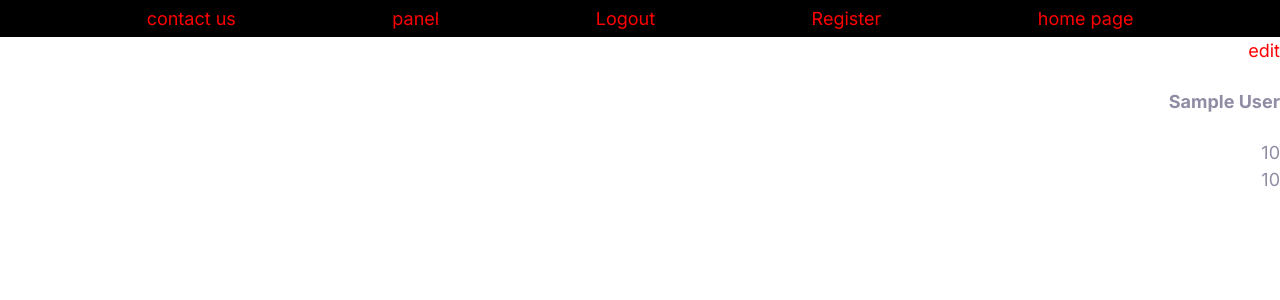
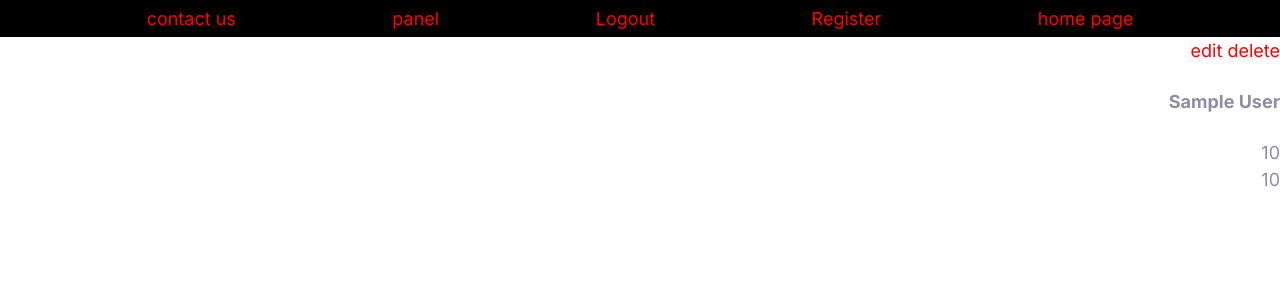
Before and after one commit to ali-asnaashari/Webelopers-Match-Backend, a Django app: page /accounts/all_products/ in a window 1280 px wide. Shown: the top 300 px of the page. Run offline with Django 3.2, Linux system fonts and the light colour scheme; a user stored in the database is signed in; tables that the repository leaves empty hold one stand-in row (values such as "Sample post").

Commit message:
delete product added

```diff
--- a/accounts/templates/accounts/all_products.html
+++ b/accounts/templates/accounts/all_products.html
@@ -10,7 +10,7 @@
         {% for product in products %}
 {#            class name#}
             <a href="{% url 'accounts:edit' product.4 %}" id="edit_{{product.3 }}">edit</a>
-
+            <a href="{% url 'accounts:delete_product' product.4 %}" id="delete_{{ product.3 }}">delete</a>
             <div class="{{ product.3 }}">
 {#            name#}
                 <h4>{{ product.0 }}</h4>
--- a/accounts/urls.py
+++ b/accounts/urls.py
@@ -1,7 +1,7 @@
 from django.contrib.auth.views import LoginView
 from django.urls import path
 
-from accounts.views import signup, logout_user, panel, create_item, AllProducts, edit
+from accounts.views import signup, logout_user, panel, create_item, AllProducts, edit, delete_product
 
 app_name = 'accounts'
 
@@ -12,6 +12,8 @@ urlpatterns = [
     path('panel/', panel, name='panel'),
     path('create_item/', create_item, name='create_item'),
     path('all_products/', AllProducts.as_view(), name='all_products'),
-    path('edit/<id>/', edit, name='edit')
+    path('edit/<id>/', edit, name='edit'),
+    path('delete_product/<id>/', delete_product, name='delete_product'),
+
 
 ]
--- a/accounts/views.py
+++ b/accounts/views.py
@@ -93,14 +93,12 @@ class AllProducts(ListView):
 
 
 def edit(request, id):
-
     product = Product.objects.get(id=id)
     name = product.name
     price = product.price
     quantity = product.quantity
 
-
-    if request.method =='POST':
+    if request.method == 'POST':
         form = CreateItemForm(request.POST)
         if form.is_valid():
             # form.save()
@@ -114,6 +112,12 @@ def edit(request, id):
             return redirect('accounts:all_products')
 
     form = CreateItemForm()
-    form.set_initial(name_text=name, price_text=price, quantity_text= quantity)
+    form.set_initial(name_text=name, price_text=price, quantity_text=quantity)
     # form.fields['name'].initil = 'name'
     return render(request, 'accounts/edit_product.html', {'form': form})
+
+
+def delete_product(request, id):
+    product = Product.objects.get(id=id)
+    product.delete()
+    return HttpResponse('ok')
```
